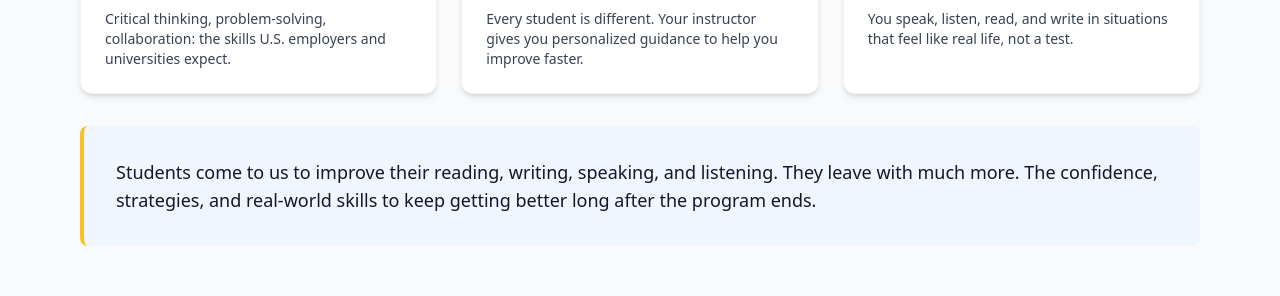
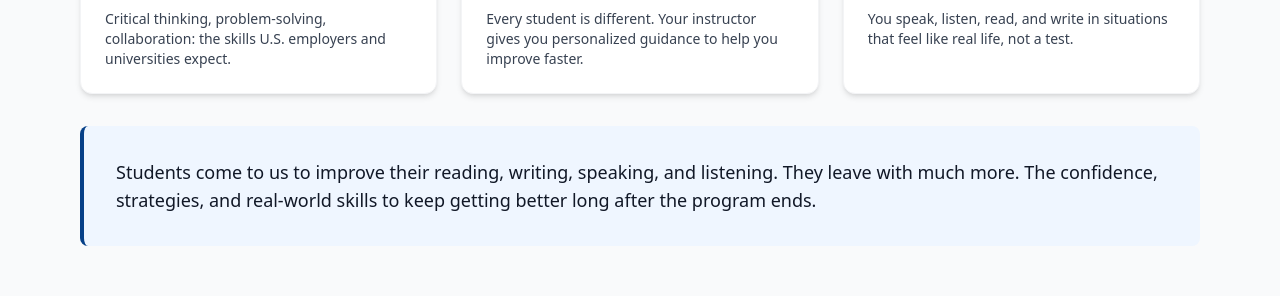
Before and after one commit to Qwixo/Qwixo-apply.INTERLINK.edu-12.3.2026, a React (Vite) app: page /greensboro in a window 1280 px wide. Shown: the part 2820-3116 px from the top of the page. Built offline with nearby package versions, Linux system fonts and the light colour scheme.

Commit message:
Updated GreensboroPage.tsx

```diff
--- a/src/pages/GreensboroPage.tsx
+++ b/src/pages/GreensboroPage.tsx
@@ -411,12 +411,12 @@ function GreensboroPage() {
             </div>
           </div>
 
-          {/* Highlighted Supporting Statement */}
-          <div className="bg-blue-50 border-l-4 border-amber-400 rounded-lg p-6 md:p-8">
-            <p className="text-gray-900 text-base md:text-lg font-medium leading-relaxed">
-              Students come to us to improve their reading, writing, speaking, and listening. They leave with much more. The confidence, strategies, and real-world skills to keep getting better long after the program ends.
-            </p>
-          </div>
+{/* Highlighted Supporting Statement */}
+<div className="bg-blue-50 border-l-4 border-[#064088] rounded-lg p-6 md:p-8">
+  <p className="text-gray-900 text-base md:text-lg font-medium leading-relaxed">
+    Students come to us to improve their reading, writing, speaking, and listening. They leave with much more. The confidence, strategies, and real-world skills to keep getting better long after the program ends.
+  </p>
+</div>
         </div>
       </section>
 
```
